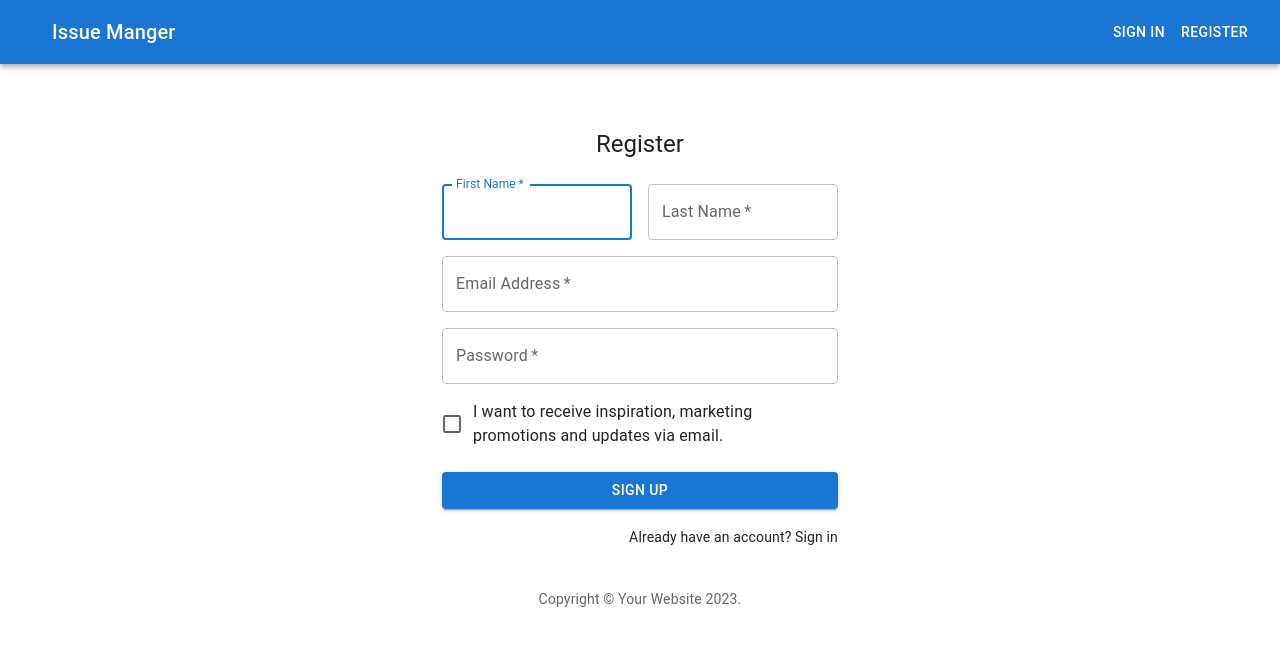
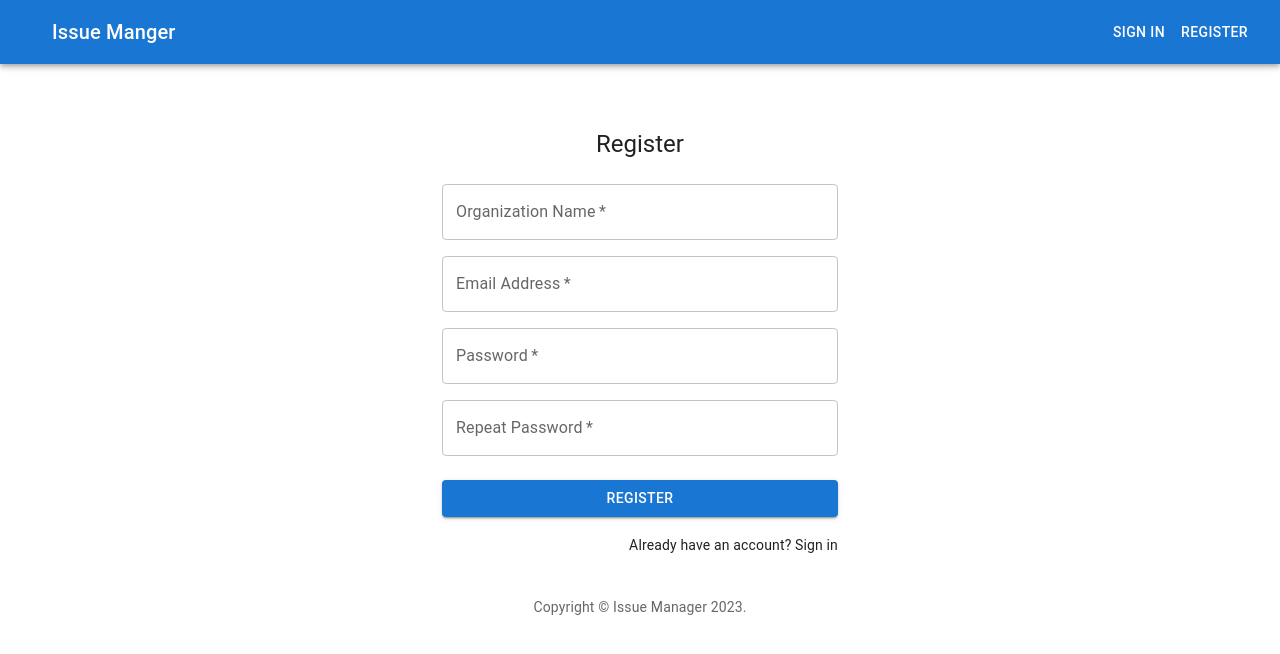
Before and after one commit to Bug-Tracker-Organization/Bug-Tracker-Frontend, a React (Create React App) app: page /register in a window 1280 px wide. Shown: the top 654 px of the page. Built offline with nearby package versions, Linux system fonts and the light colour scheme.

Commit message:
Added Register Page UI

```diff
--- a/src/pages/Register/Register.js
+++ b/src/pages/Register/Register.js
@@ -1,6 +1,5 @@
 import * as React from 'react';
 import NavBar from '../../components/NavBar/NavBar.js';
-import Avatar from '@mui/material/Avatar';
 import Button from '@mui/material/Button';
 import CssBaseline from '@mui/material/CssBaseline';
 import TextField from '@mui/material/TextField';
@@ -9,7 +8,6 @@ import Checkbox from '@mui/material/Checkbox';
 import Link from '@mui/material/Link';
 import Grid from '@mui/material/Grid';
 import Box from '@mui/material/Box';
-import LockOutlinedIcon from '@mui/icons-material/LockOutlined';
 import Typography from '@mui/material/Typography';
 import Container from '@mui/material/Container';
 import { createTheme, ThemeProvider } from '@mui/material/styles';
@@ -18,8 +16,8 @@ function Copyright(props) {
   return (
     <Typography variant="body2" color="text.secondary" align="center" {...props}>
       {'Copyright © '}
-      <Link color="inherit" href="https://mui.com/">
-        Your Website
+      <Link color="inherit" href="/">
+        Issue Manager
       </Link>{' '}
       {new Date().getFullYear()}
       {'.'}
@@ -57,25 +55,14 @@ export default function Register() {
           </Typography>
           <Box component="form" noValidate onSubmit={handleSubmit} sx={{ mt: 3 }}>
             <Grid container spacing={2}>
-              <Grid item xs={12} sm={6}>
-                <TextField
-                  autoComplete="given-name"
-                  name="firstName"
-                  required
-                  fullWidth
-                  id="firstName"
-                  label="First Name"
-                  autoFocus
-                />
-              </Grid>
-              <Grid item xs={12} sm={6}>
+              <Grid item xs={12}>
                 <TextField
                   required
                   fullWidth
-                  id="lastName"
-                  label="Last Name"
-                  name="lastName"
-                  autoComplete="family-name"
+                  id="organization"
+                  label="Organization Name"
+                  name="organization"
+                  autoComplete="organization"
                 />
               </Grid>
               <Grid item xs={12}>
@@ -100,9 +87,14 @@ export default function Register() {
                 />
               </Grid>
               <Grid item xs={12}>
-                <FormControlLabel
-                  control={<Checkbox value="allowExtraEmails" color="primary" />}
-                  label="I want to receive inspiration, marketing promotions and updates via email."
+                <TextField
+                  required
+                  fullWidth
+                  name="password"
+                  label="Repeat Password"
+                  type="password"
+                  id="password"
+                  autoComplete="new-password"
                 />
               </Grid>
             </Grid>
@@ -112,11 +104,11 @@ export default function Register() {
               variant="contained"
               sx={{ mt: 3, mb: 2 }}
             >
-              Sign Up
+              Register
             </Button>
             <Grid container justifyContent="flex-end">
               <Grid item>
-                <Link href="#" variant="body2">
+                <Link href="/sign-in" variant="body2">
                   Already have an account? Sign in
                 </Link>
               </Grid>
--- a/src/pages/SignIn/SignIn.js
+++ b/src/pages/SignIn/SignIn.js
@@ -1,6 +1,5 @@
 import * as React from 'react';
 import NavBar from '../../components/NavBar/NavBar.js';
-import Avatar from '@mui/material/Avatar';
 import Button from '@mui/material/Button';
 import CssBaseline from '@mui/material/CssBaseline';
 import TextField from '@mui/material/TextField';
@@ -9,10 +8,11 @@ import Checkbox from '@mui/material/Checkbox';
 import Link from '@mui/material/Link';
 import Grid from '@mui/material/Grid';
 import Box from '@mui/material/Box';
-import LockOutlinedIcon from '@mui/icons-material/LockOutlined';
 import Typography from '@mui/material/Typography';
 import Container from '@mui/material/Container';
 import { createTheme, ThemeProvider } from '@mui/material/styles';
+
+// Template source: https://github.com/mui/material-ui/blob/v5.11.6/docs/data/material/getting-started/templates/sign-up/SignUp.js
 
 function Copyright(props) {
   return (
```
